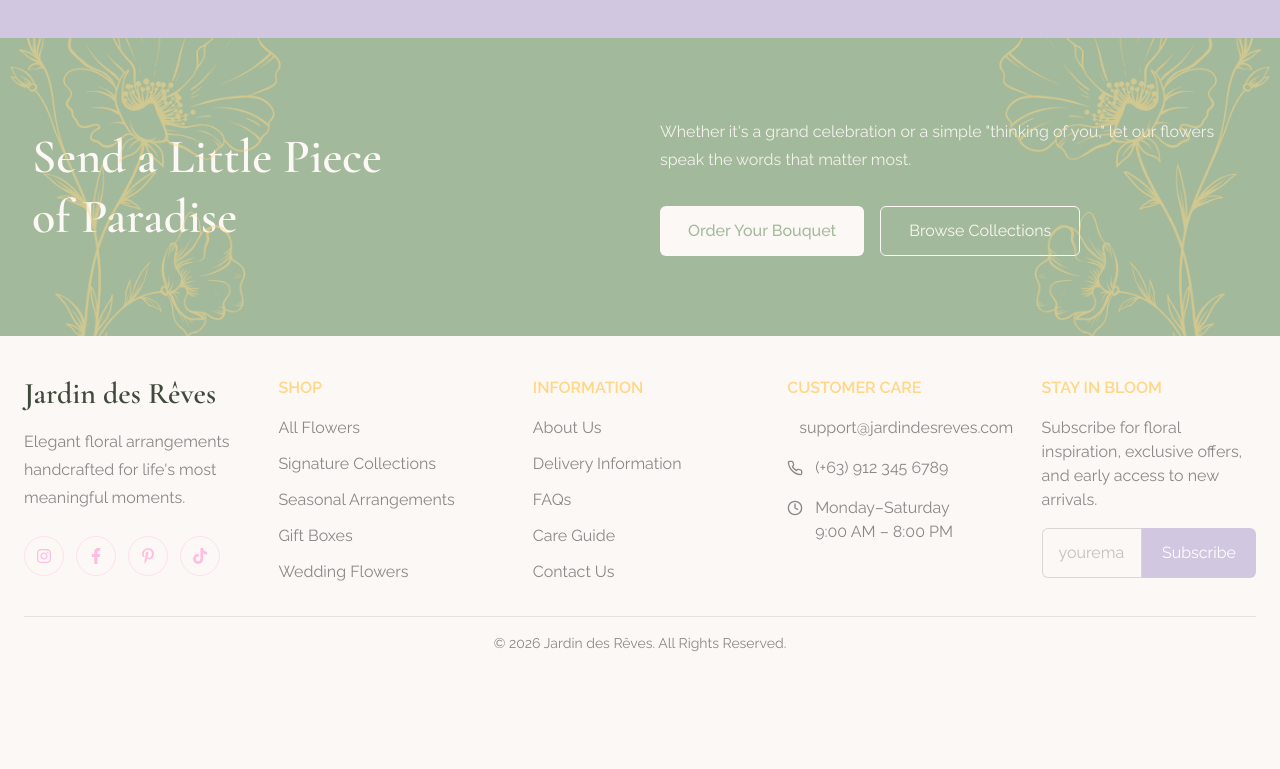
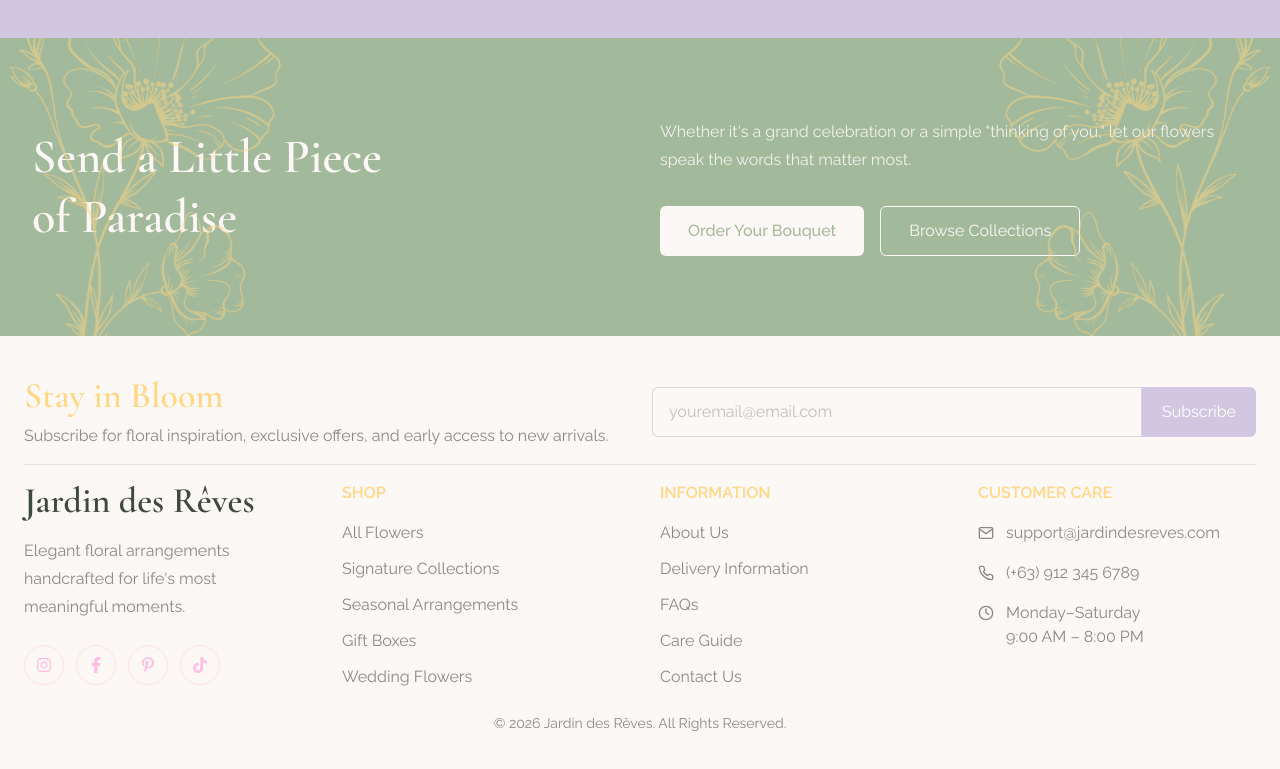
Before and after one commit to crnflwrblue/jardin-des-reves, a React (Vite) app: page / in a window 1280 px wide. Shown: the part 4243-5012 px from the top of the page. Before the commit the page ends 4936 px from the top, so only its background shows below. Built offline with nearby package versions, Linux system fonts and the light colour scheme.

Commit message:
Updated "Footer". Placed the "Newsletter" at the top of the Footer section.

```diff
--- a/src/components/Footer.jsx
+++ b/src/components/Footer.jsx
@@ -5,10 +5,38 @@ const Footer = () => {
   return (
     <footer id="contact" className="bg-neutral">
       <div className="max-w-7xl mx-auto px-6 py-10">
-        <div className="grid grid-cols-1 md:grid-cols-2 lg:grid-cols-5 gap-10">
+        {/* NEWSLETTER */}
+        <div className="grid grid-cols-1 md:grid-cols-2 lg:grid-cols-2 gap-6 items-center">
+          <div className="">
+            <h3 className="font-cormorant text-4xl font-semibold mb-2 text-champagne">
+              Stay in Bloom
+            </h3>
+
+            <p className="text-gray">
+              Subscribe for floral inspiration, exclusive offers, and early
+              access to new arrivals.
+            </p>
+          </div>
+
+          <div className="flex items-center">
+            <div className="flex w-full">
+              <input
+                type="email"
+                placeholder="youremail@email.com"
+                className="border border-gray/30 bg-neutral/10 text-gray placeholder:text-gray/50 rounded-l-md px-4 py-3 w-full outline-none"
+              />
+
+              <button className="bg-lavender text-white px-5 rounded-r-md hover:bg-champagne hover:text-dark transition">
+                Subscribe
+              </button>
+            </div>
+          </div>
+        </div>
+
+        <div className=" border-t border-gray/20 mt-4 pt-4 grid grid-cols-1 md:grid-cols-2 lg:grid-cols-4 gap-10">
           {/* LOGO */}
           <div>
-            <h2 className="text-3xl font-cormorant font-semibold">
+            <h2 className="text-4xl font-cormorant font-semibold">
               Jardin des Rêves
             </h2>
 
@@ -74,34 +102,9 @@ const Footer = () => {
               ))}
             </div>
           </div>
-
-          {/* NEWSLETTER */}
-
-          <div>
-            <h3 className="font-semibold uppercase mb-4 text-champagne">
-              Stay in Bloom
-            </h3>
-
-            <p className=" mb-4 text-gray">
-              Subscribe for floral inspiration, exclusive offers, and early
-              access to new arrivals.
-            </p>
-
-            <div className="flex">
-              <input
-                type="email"
-                placeholder="youremail@email.com"
-                className="border border-gray/30 bg-neutral/10 text-gray placeholder:text-gray/50 rounded-l-md px-4 py-3 w-full outline-none"
-              />
-
-              <button className="bg-lavender text-white px-5 rounded-r-md hover:bg-champagne hover:text-dark transition">
-                Subscribe
-              </button>
-            </div>
-          </div>
         </div>
 
-        <div className="border-t border-gray/20 mt-8 pt-4 text-center text-sm text-gray">
+        <div className="mt-4 pt-2 text-center text-sm text-gray">
           © 2026 Jardin des Rêves. All Rights Reserved.
         </div>
       </div>
```
